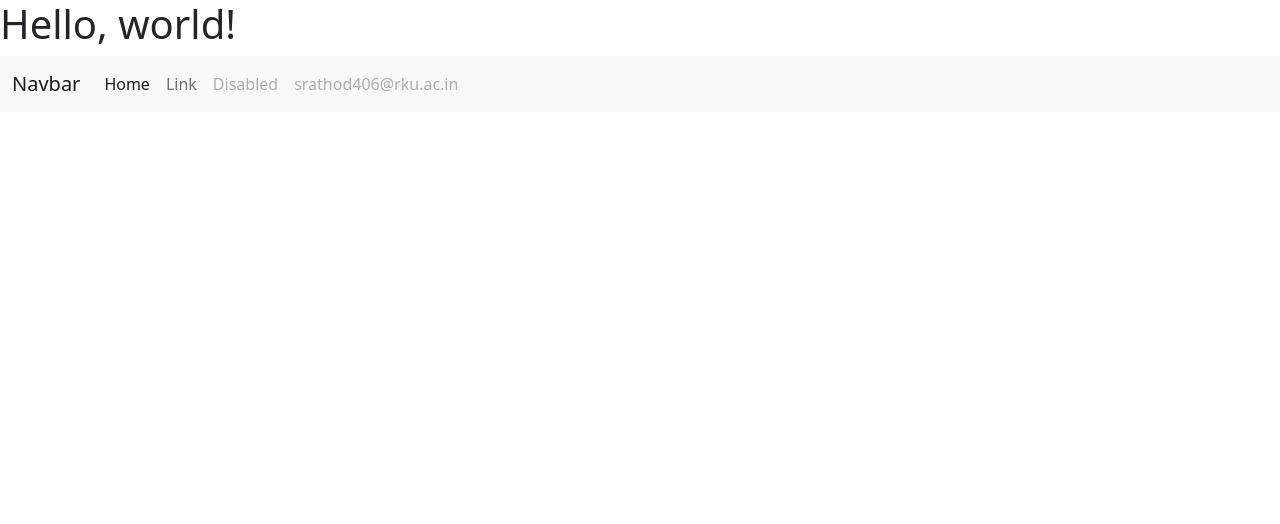
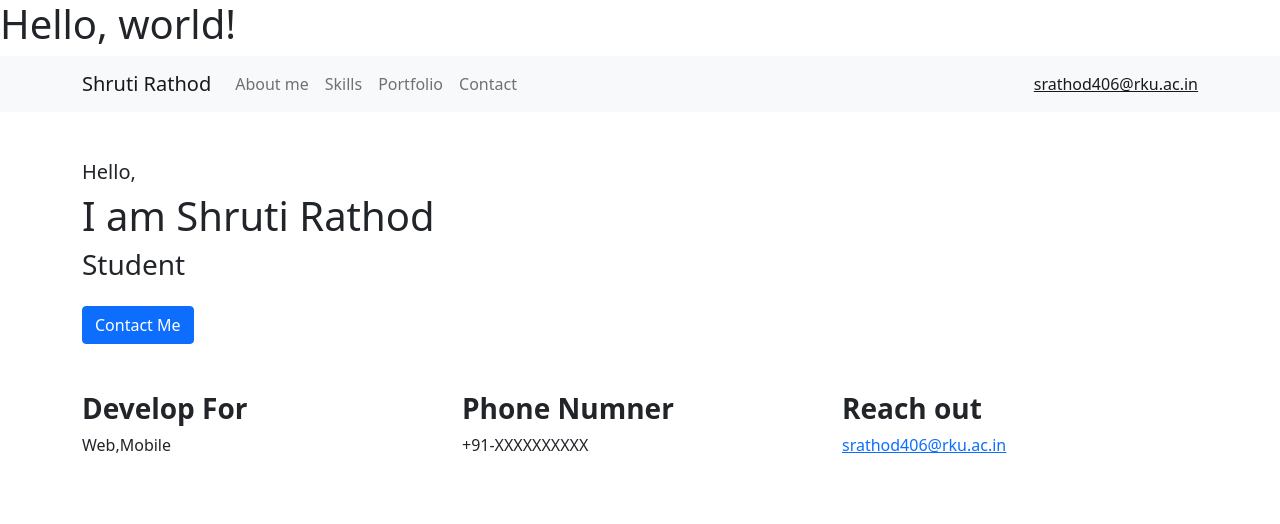
Before and after one commit to srathod406/portfolio, a plain HTML site: page index.html in a window 1280 px wide. Drawn offline with nearby package versions, Linux system fonts and the light colour scheme.

Commit message:
updated1 index.html

```diff
--- a/index.html
+++ b/index.html
@@ -13,30 +13,81 @@
   <body>
     <h1>Hello, world!</h1>
     <nav class="navbar navbar-expand-lg navbar-light bg-light">
-        <div class="container-fluid">
-          <button class="navbar-toggler" type="button" data-bs-toggle="collapse" data-bs-target="#navbarTogglerDemo03" aria-controls="navbarTogglerDemo03" aria-expanded="false" aria-label="Toggle navigation">
+        <div class="container">
+          <a class="navbar-brand" href="#">Shruti Rathod</a>
+          <button class="navbar-toggler" type="button" data-bs-toggle="collapse" data-bs-target="#navbarText" aria-controls="navbarText" aria-expanded="false" aria-label="Toggle navigation">
             <span class="navbar-toggler-icon"></span>
           </button>
-          <a class="navbar-brand" href="#">Navbar</a>
-          <div class="collapse navbar-collapse" id="navbarTogglerDemo03">
+          <div class="collapse navbar-collapse" id="navbarText">
             <ul class="navbar-nav me-auto mb-2 mb-lg-0">
               <li class="nav-item">
-                <a class="nav-link active" aria-current="page" href="#">Home</a>
+                <a class="nav-link" aria-current="page" href="/#aboutme">About me</a>
               </li>
               <li class="nav-item">
-                <a class="nav-link" href="#">Link</a>
+                <a class="nav-link" href="/#skills">Skills</a>
               </li>
               <li class="nav-item">
-                <a class="nav-link disabled">Disabled</a>
+                <a class="nav-link" href="/#portfolio">Portfolio</a>
               </li>
               <li class="nav-item">
-                <a class="nav-link disabled">srathod406@rku.ac.in</a>
+                <a class="nav-link" href="/#contact">Contact</a>
               </li>
             </ul>
-
+            <span class="navbar-text">
+              <a href="mailto:tapan@improwised.com">srathod406@rku.ac.in</a>
+            </span>
           </div>
         </div>
       </nav>
+      <section class="container py-5">
+        <div class="row">
+          <div class="col">
+            <h5>Hello,</h5>
+            <h1>I am Shruti Rathod</h1>
+            <h3>Student</h3>
+            <button type="button" class="btn btn-primary mt-3">Contact Me</button>
+          </div>
+        </div>
+
+        <div class="row pt-5">
+          <div class="col">
+            <h3>
+              <strong>
+                Develop For
+              </strong>
+            </h3>
+            <p>
+              Web,Mobile
+            </p>
+          </div>
+          <div class="col">
+            <h3>
+              <strong>
+                Phone Numner
+              </strong>
+            </h3>
+            <p>
+              +91-XXXXXXXXXX
+            </p>
+          </div>
+          <div class="col">
+            <h3>
+              <strong>
+                Reach out
+              </strong>
+            </h3>
+            <p>
+              <a href="mailto:tapan@improwised.com">srathod406@rku.ac.in</a>
+            </p>
+          </div>
+        </div>
+      </section>
+
+
+
+
+
+
     <!-- Optional JavaScript; choose one of the two! -->
 
     <!-- Option 1: Bootstrap Bundle with Popper -->
```
